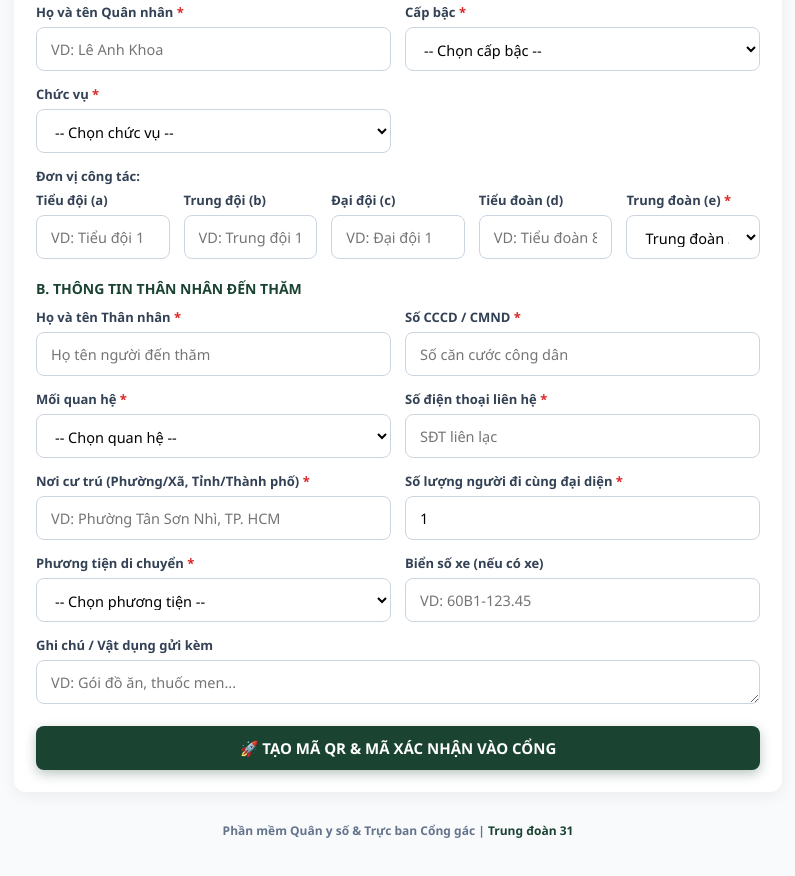
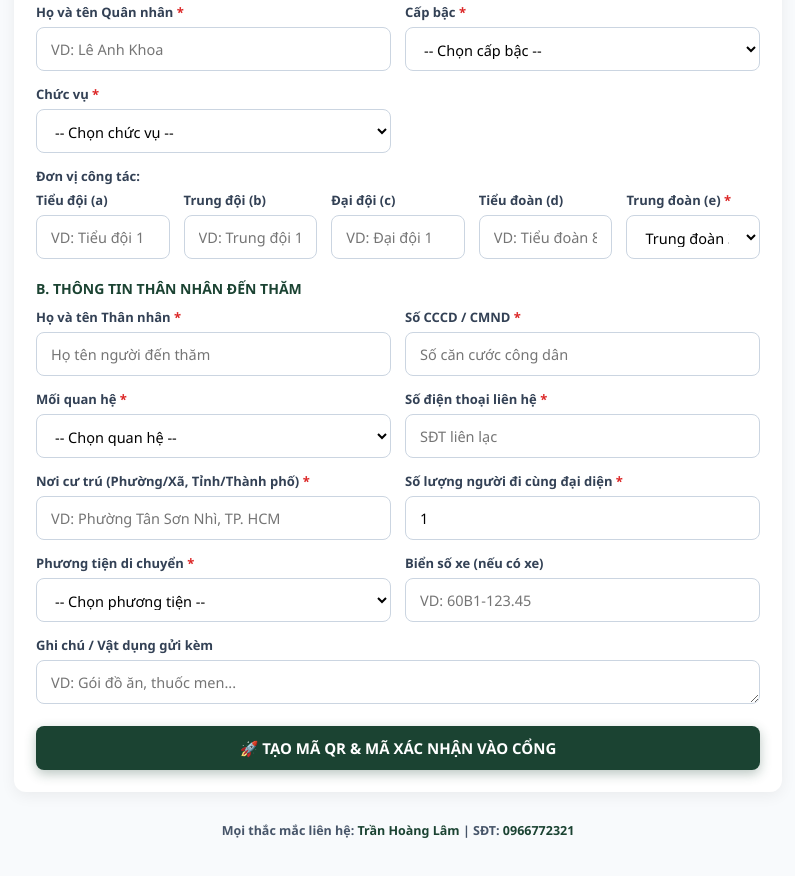
Before and after one commit to tranlame31-maker/thamthan, a plain HTML site: page index.html in a window 1280 px wide. Shown: the part 300-1176 px from the top of the page, without its empty margins (242-1037 px from the left). Drawn offline with Linux system fonts and the light colour scheme.

Commit message:
Update index.html

```diff
--- a/index.html
+++ b/index.html
@@ -48,7 +48,7 @@
         .qr-render-area { background: white; padding: 16px; border-radius: 8px; display: inline-block; margin: 12px 0; border: 1px solid #e2e8f0; }
 
         #toast { position: fixed; bottom: 30px; left: 50%; transform: translateX(-50%); background: #1e293b; color: white; padding: 12px 20px; border-radius: 8px; font-size: 14px; font-weight: 600; box-shadow: 0 10px 20px rgba(0,0,0,0.25); display: none; z-index: 1000; text-align: center; max-width: 90%; }
-        .dev-footer { text-align: center; font-size: 12px; color: #64748b; margin-top: 30px; font-weight: 600; }
+        .dev-footer { text-align: center; font-size: 12.5px; color: #475569; margin-top: 30px; font-weight: 700; }
         .dev-footer span { color: var(--primary); }
     </style>
 </head>
@@ -171,7 +171,7 @@
     </div>
 </div>
 
-<div class="dev-footer">Phần mềm Quân y số & Trực ban Cổng gác | <span>Trung đoàn 31</span></div>
+<div class="dev-footer">Mọi thắc mắc liên hệ: <span>Trần Hoàng Lâm</span> | SĐT: <span>0966772321</span></div>
 <div id="toast"></div>
 
 <script>
```
